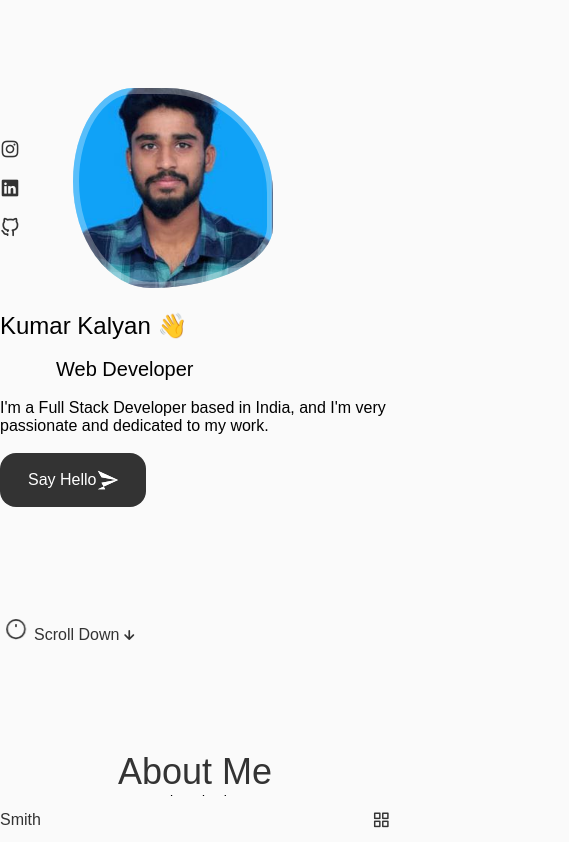
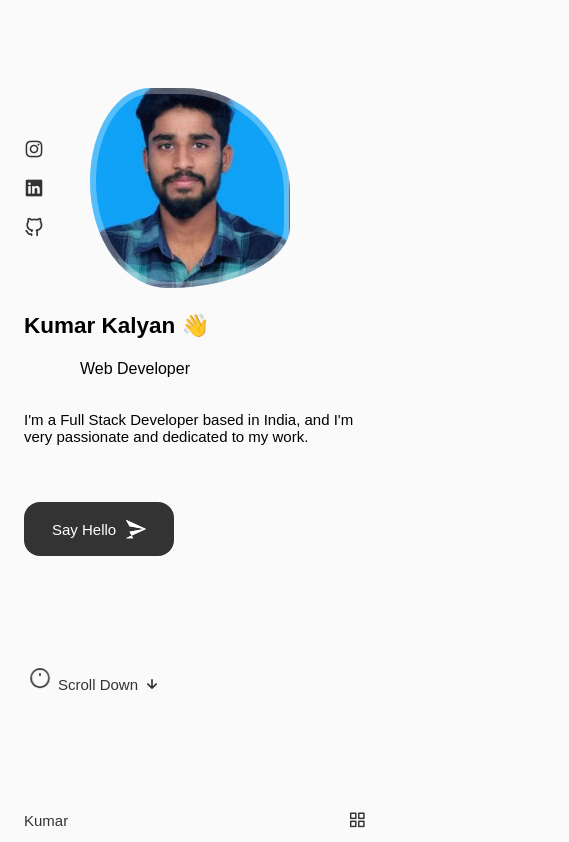
Before and after one commit to KumarKalyan20/portfolio, a React (Vite) app: page / in a window 390 px wide. Shown: the top 842 px of the page, 569 px wide, since content can reach past the window. Built offline with nearby package versions, Linux system fonts and the light colour scheme.

Commit message:
added a code

```diff
--- a/src/App.css
+++ b/src/App.css
@@ -47,14 +47,41 @@
   --small-font-size: 0.875rem;
   --smaller-font-size: 0.813rem;
   --tiny-font-size: 0.625rem;
+
+
+  --font-normal: 400;
+  --font-medium: 500;
+  --font-semi-bold: 600;
+
+
+  --mb-0-25: 0.25rem;
+  --mb-0-5: 0.5rem;
+  --mb-0-75: 0.75rem;
+  --mb-1: 1rem;
+  --mb-1-5: 1.5rem;
+  --mb-2: 2rem;
+  --mb-2-5: 2.5rem;
+  --mb-3: 3rem;
+
+  --z-tooltip: 10;
+  --z-fixed: 100;
+  --z-modal: 1000;
 }
 
+@media screen and (max-width: 992px) {
+:root{
+  /* overflow: hidden; */
 
-#root{
-  overflow: hidden;
+  --big-font-size: 2.75rem;
+  --h1-font-size: 1.5rem;
+  --h2-font-size: 1.25rem;
+  --h3-font-size: 1rem;
+  --normal-font-size: 0.938rem;
+  --small-font-size: 0.813rem;
+  --smaller-font-size: 0.75rem;
 }
 
-html {
+/* html {
   scroll-behavior: smooth;
   overflow-x: hidden ;
   width: 100%;
@@ -70,9 +97,9 @@ body.dark{
   background-color: rgb(32, 32, 32);
   transition: .3s;
   transition-timing-function: ease-in-out;
+} */
+
 }
-
-
 
 
 
@@ -85,8 +112,8 @@ body.dark{
 
 html {
   scroll-behavior: smooth;
-    overflow-x: hidden ;
-    width: 100%;
+    /* overflow-x: hidden ;
+    width: 100%; */
 }
 
 body,
--- a/src/components/header/Header.jsx
+++ b/src/components/header/Header.jsx
@@ -8,7 +8,7 @@ const Header = () => {
     return (
     <header className="header">
         <nav className="nav container">
-            <a href="index.html" className="nav__logo">Smith</a>
+            <a href="index.html" className="nav__logo">Kumar</a>
 
             <div className={Toggle ? "nav__menu show-menu" : "nav__menu"}>
                 <ul className="nav__list grid">
--- a/src/components/skills/skills.css
+++ b/src/components/skills/skills.css
@@ -52,3 +52,24 @@
 .skills__level {
     font-size: var(--tiny-font-size);
 }
+
+
+@media screen and (max-width: 992px) {
+  .skills__container {
+    grid-template-columns: max-content;
+    row-gap: 2rem;
+  }
+}
+
+
+@media screen and (max-width: 768px) {
+
+}
+
+@media screen and (max-width: 576px) {
+
+}
+
+@media screen and (max-width: 350px) {
+
+}
```
